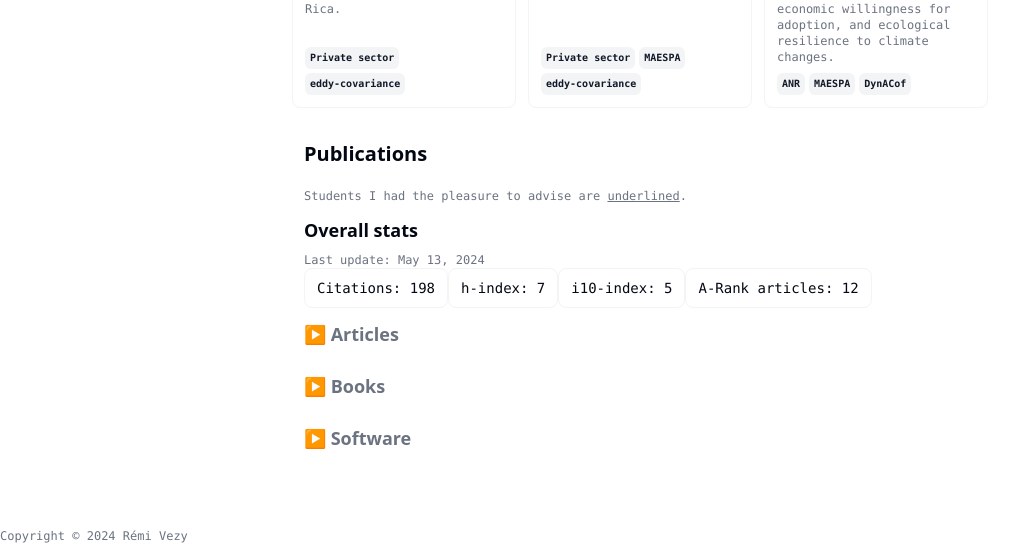
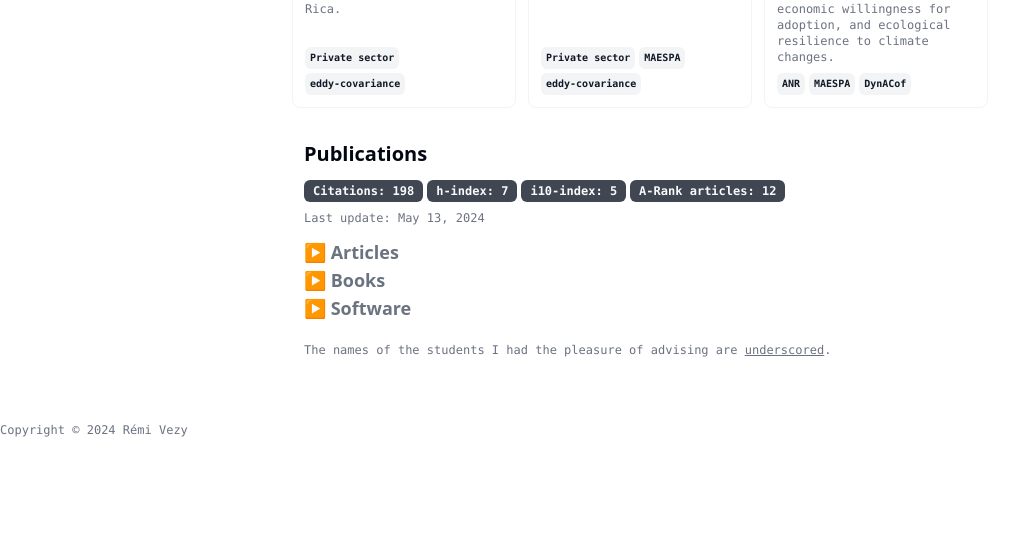
Before and after one commit to VEZY/personal-website, a plain HTML site: page index.html in a window 1280 px wide. Shown: the part 2128-2672 px from the top of the page, without its empty margins (0-1032 px from the left). After the commit the page ends 2566 px from the top, so only its background shows below. Drawn offline with Linux system fonts and the light colour scheme.

```diff
--- a/index.html
+++ b/index.html
@@ -56,14 +56,12 @@
             <section class="flex min-h-0 flex-col gap-y-3 print-force-new-page scroll-mb-16 js-projects"></section>
 
             <!--! Publications -->
-            <section id="publications"
-                class="flex min-h-0 flex-col gap-y-3 print-force-new-page scroll-mb-16 js-publications">
+            <section id="publications" class="flex min-h-0 flex-col gap-y-3 print-force-new-page scroll-mb-16">
                 <h2 class="text-xl font-bold">Publications</h2>
+                <div class="science-stats"></div>
+                <div class="js-publications"></div>
                 <div class="text-pretty font-mono text-xs text-muted-foreground mt-2">
-                    Students I had the pleasure to advise are <u>underlined</u>.
-                </div>
-                <div class="science-stats"></div>
-                </div>
+                    The names of the students I had the pleasure of advising are <u>underscored</u>.
                 </div>
             </section>
         </section>
--- a/scripts/publications.js
+++ b/scripts/publications.js
@@ -188,21 +188,20 @@ function getScienceStatsHTML(stats, nArticles) {
     const userLocale = navigator.language || navigator.userLanguage;
     const lastUpdate = stats.lastUpdate.toLocaleDateString(userLocale, { year: 'numeric', month: 'long', day: 'numeric' });
     return `
-    <h3 class="text-lg font-bold">Overall stats</h3>
-    <p class="text-xs justify-end font-mono text-pretty text-muted-foreground mt-2">Last update: ${lastUpdate}</p>
-    <div class="flex flex-wrap gap-y-3">
-        <div class="rounded-lg bg-card text-card-foreground p-3 border border-muted overflow-hidden font-mono text-sm leading-none">
+    <div class="flex flex-wrap text-xl font-bold gap-1">
+        <div class="inline-flex items-center rounded-md border px-2 py-0.5 text-xs font-semibold font-mono transition-colors focus:outline-none focus:ring-2 focus:ring-ring focus:ring-offset-2 text-nowrap border-transparent bg-primary/80 text-primary-foreground hover:bg-primary/60">
                 <span>Citations: ${stats.citations}</span>
         </div>
-        <div class="rounded-lg bg-card text-card-foreground p-3 border border-muted overflow-hidden font-mono text-sm leading-none">
+        <div class="inline-flex items-center rounded-md border px-2 py-0.5 text-xs font-semibold font-mono transition-colors focus:outline-none focus:ring-2 focus:ring-ring focus:ring-offset-2 text-nowrap border-transparent bg-primary/80 text-primary-foreground hover:bg-primary/60">
                 <span>h-index: ${stats.hIndex}</span>
         </div>
-        <div class="rounded-lg bg-card text-card-foreground p-3 border border-muted overflow-hidden font-mono text-sm leading-none">
+        <div class="inline-flex items-center rounded-md border px-2 py-0.5 text-xs font-semibold font-mono transition-colors focus:outline-none focus:ring-2 focus:ring-ring focus:ring-offset-2 text-nowrap border-transparent bg-primary/80 text-primary-foreground hover:bg-primary/60">
                 <span>i10-index: ${stats.i10Index}</span>
         </div>
-        <div class="rounded-lg bg-card text-card-foreground p-3 border border-muted overflow-hidden font-mono text-sm leading-none">
+        <div class="inline-flex items-center rounded-md border px-2 py-0.5 text-xs font-semibold font-mono transition-colors focus:outline-none focus:ring-2 focus:ring-ring focus:ring-offset-2 text-nowrap border-transparent bg-primary/80 text-primary-foreground hover:bg-primary/60">
                 <span>A-Rank articles: ${stats.articles}</span>
         </div>
     </div>
+    <p class="text-xs justify-end font-mono text-pretty text-muted-foreground mt-2">Last update: ${lastUpdate}</p>
     `
 }
```
